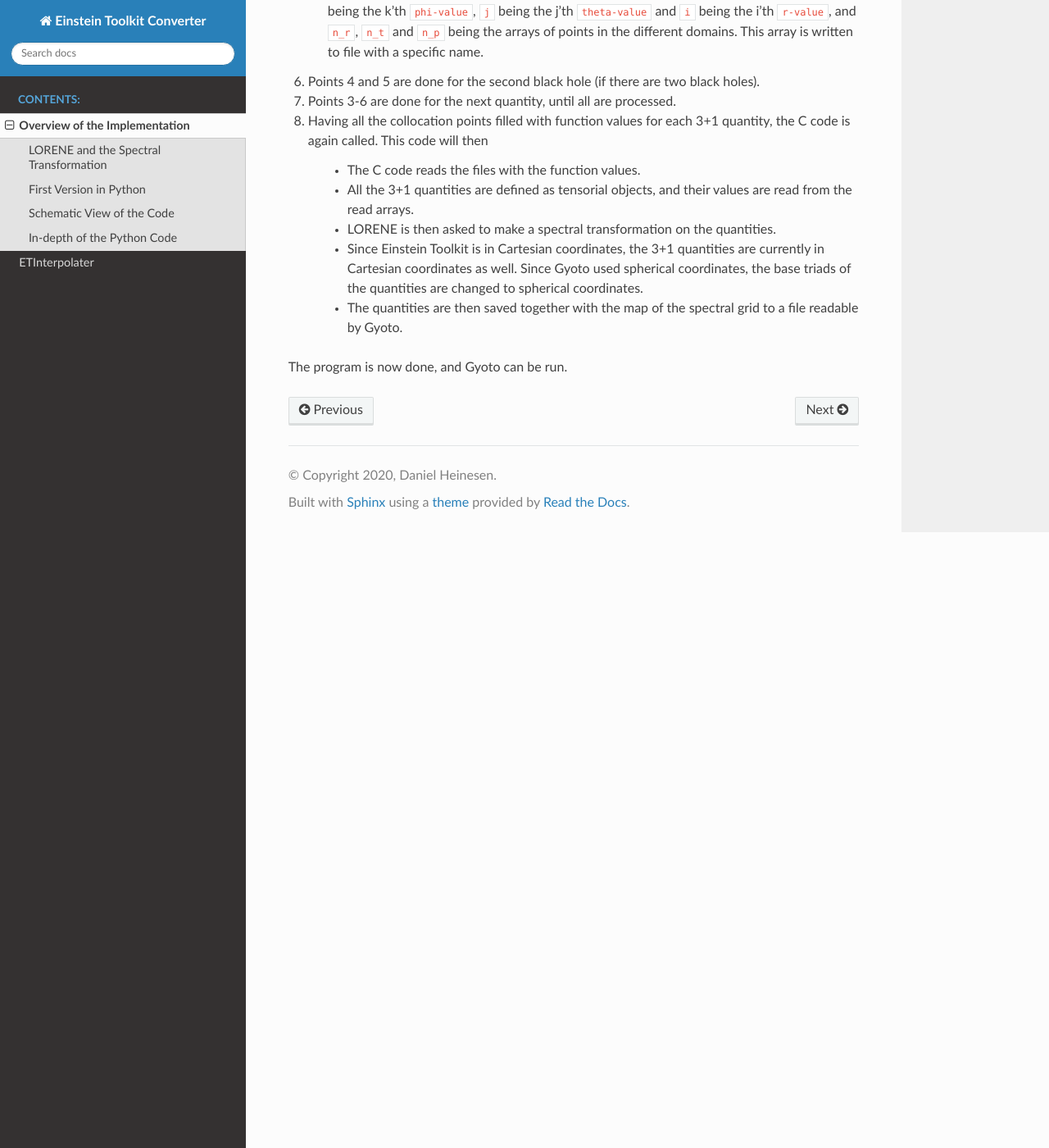
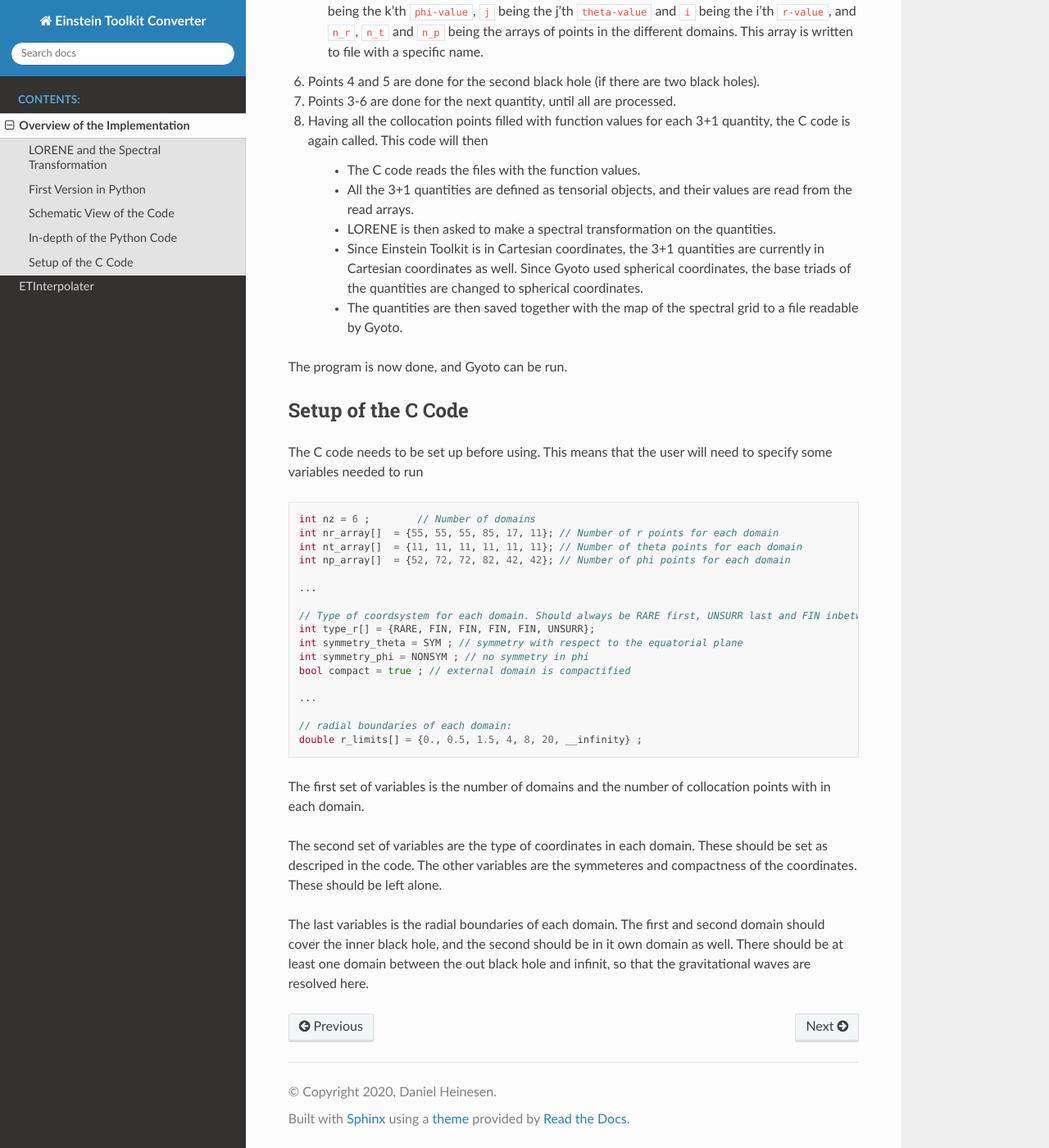
Before and after one commit to dulte/Master, a Sphinx documentation site: the page built from docs/implementation.rst, in a window 1280 px wide and 1400 px high, scrolled down 3472 px. Shown: the whole window at 82% size. Built offline with Sphinx 7.4.7 and the Read the Docs theme 2.0.0, drawn with Linux system fonts in a browser that asks for light colours.

Commit message:
adds c to implementation page

```diff
--- a/docs/implementation.rst
+++ b/docs/implementation.rst
@@ -73,3 +73,37 @@ the code will start its magic (test is there to make plots during the run, to se
 
 
 The program is now done, and Gyoto can be run.
+
+Setup of the C Code
+-------------------
+The C code needs to be set up before using. This means that the user will need to specify some variables needed to run
+
+.. code-block:: C
+
+    int nz = 6 ; 	// Number of domains
+    int nr_array[]  = {55, 55, 55, 85, 17, 11}; // Number of r points for each domain
+    int nt_array[]  = {11, 11, 11, 11, 11, 11}; // Number of theta points for each domain
+    int np_array[]  = {52, 72, 72, 82, 42, 42}; // Number of phi points for each domain
+
+    ...
+
+    // Type of coordsystem for each domain. Should always be RARE first, UNSURR last and FIN inbetween
+    int type_r[] = {RARE, FIN, FIN, FIN, FIN, UNSURR};
+    int symmetry_theta = SYM ; // symmetry with respect to the equatorial plane
+    int symmetry_phi = NONSYM ; // no symmetry in phi
+    bool compact = true ; // external domain is compactified
+
+    ...
+
+    // radial boundaries of each domain:
+    double r_limits[] = {0., 0.5, 1.5, 4, 8, 20, __infinity} ;
+
+
+The first set of variables is the number of domains and the number of collocation points with in each domain.
+
+The second set of variables are the type of coordinates in each domain. These should be set as descriped in the code.
+The other variables are the symmeteres and compactness of the coordinates. These should be left alone.
+
+The last variables is the radial boundaries of each domain. The first and second domain should cover the inner black hole,
+and the second should be in it own domain as well. There should be at least one domain between the out black hole and infinit, so that
+the gravitational waves are resolved here.
```
Also changed, not shown: 6 other files.
